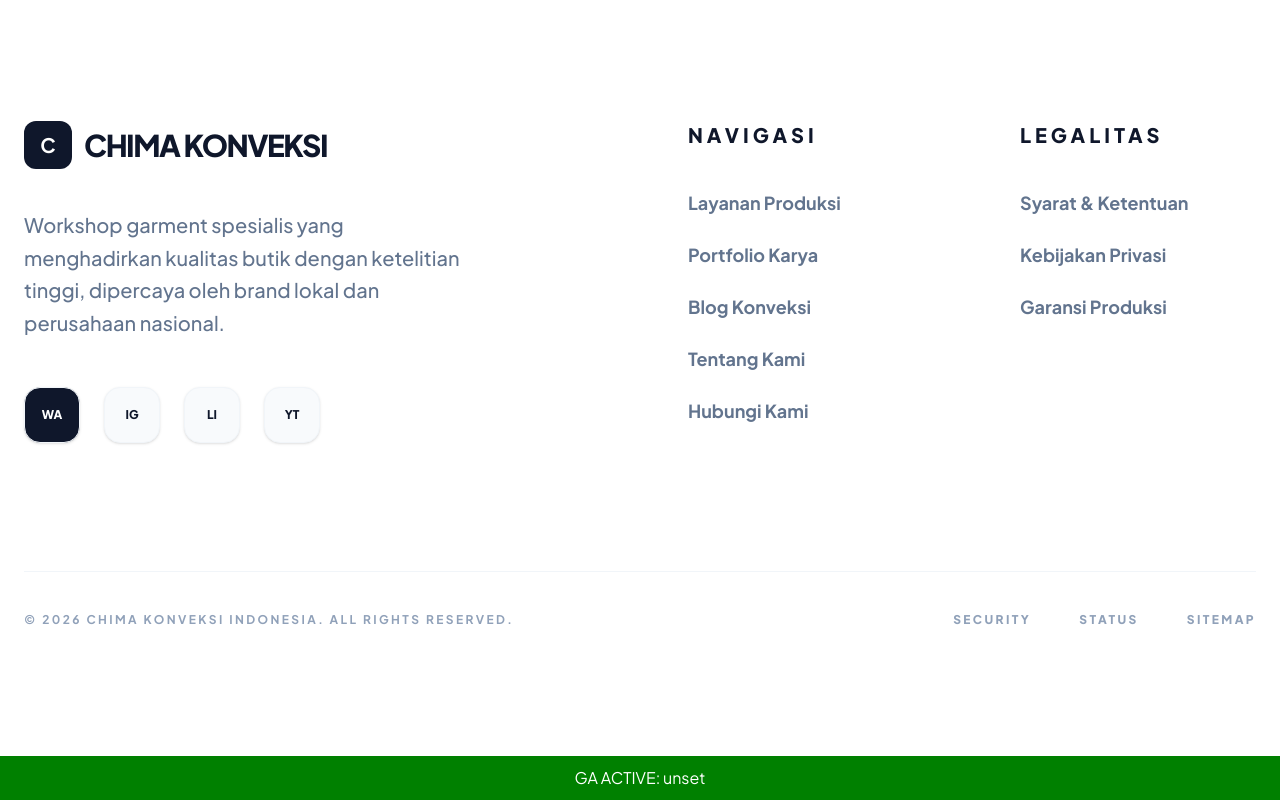
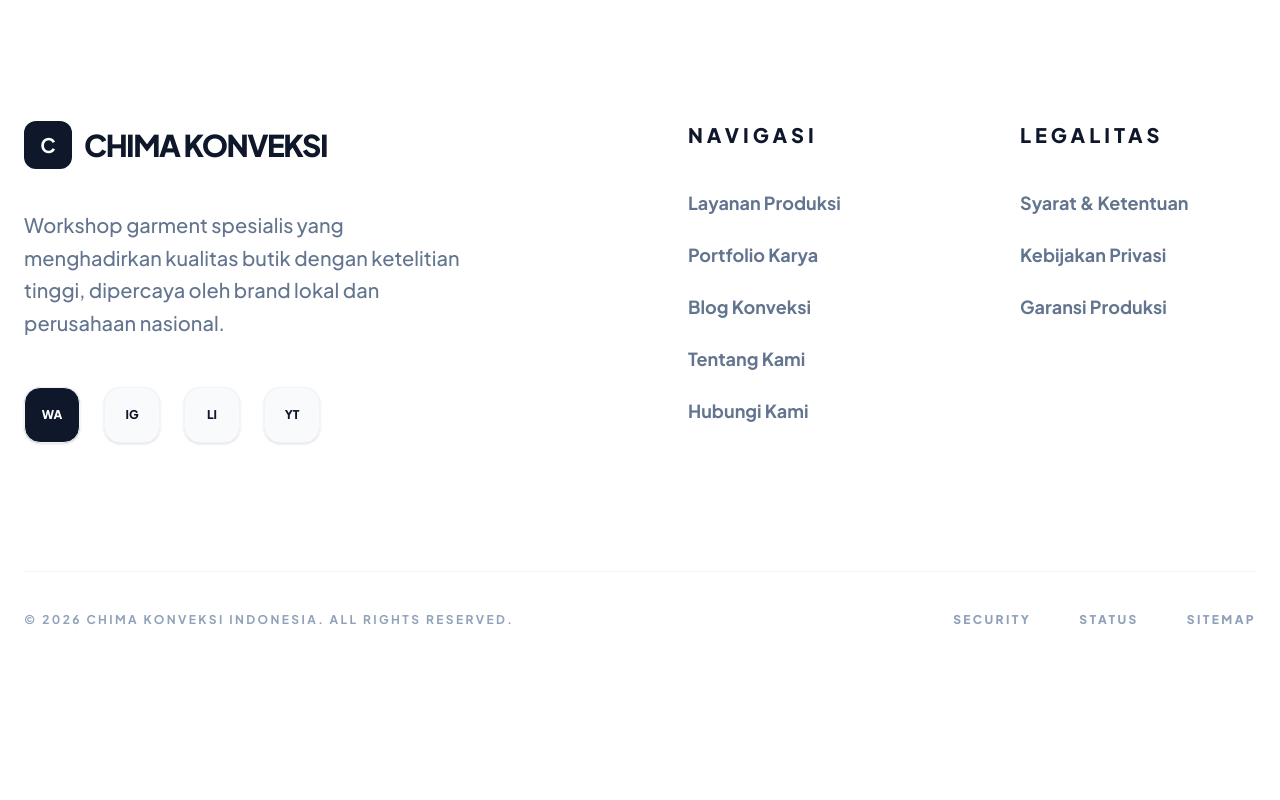
Before and after one commit to DaffaFauzyN/Chima-Konveksi, a Next.js app: page /about in a window 1280 px wide. Shown: the part 4987-5787 px from the top of the page. After the commit the page ends 5743 px from the top, so only its background shows below. Built offline with nearby package versions, Linux system fonts and the light colour scheme; no server answers.

Commit message:
remove debug banner

```diff
--- a/components/GoogleAnalytics.js
+++ b/components/GoogleAnalytics.js
@@ -1,11 +1,10 @@
 import Script from "next/script";
 
 export default function GoogleAnalytics({ gaId }) {
-  if (!gaId) return <div id="ga-debug" style={{display:"block",background:"red",color:"white",padding:"10px",textAlign:"center"}}>GA DISABLED (no gaId)</div>;
+  if (!gaId) return null;
 
   return (
     <>
-      <div id="ga-debug" style={{display:"block",background:"green",color:"white",padding:"10px",textAlign:"center"}}>GA ACTIVE: {gaId}</div>
       <Script
         src={`https://www.googletagmanager.com/gtag/js?id=${gaId}`}
         strategy="afterInteractive"
```
